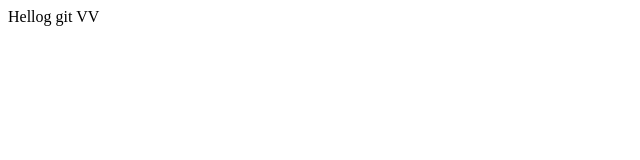
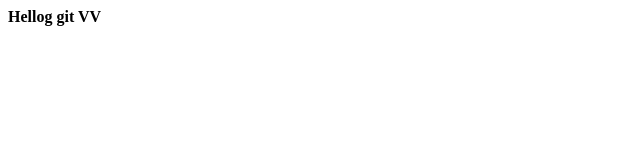
Before and after one commit to pktoto/collaboration, a plain HTML site: page index.html in a window 1280 px wide. Shown: the full height of the page, 0-640 px from the left. Drawn offline with Linux system fonts and the light colour scheme.

Commit message:
add <strong>

```diff
--- a/index.html
+++ b/index.html
@@ -1,5 +1,5 @@
 <html>
 	<body>
-	Hellog git VV
+		<strong>Hellog git VV</strong>
 	</body>
 </html>
```
